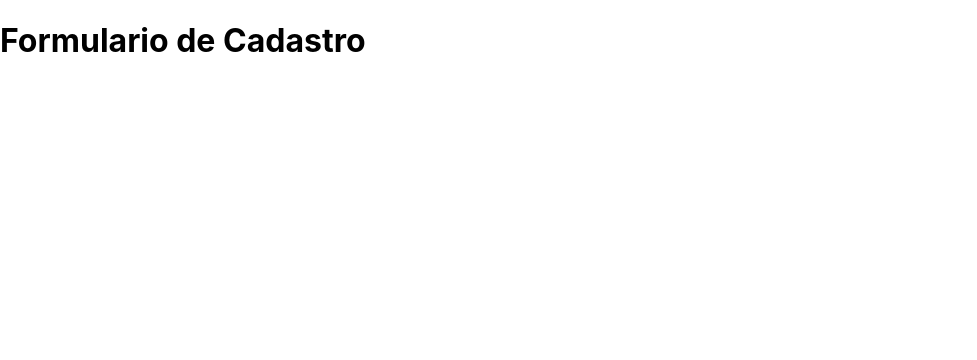
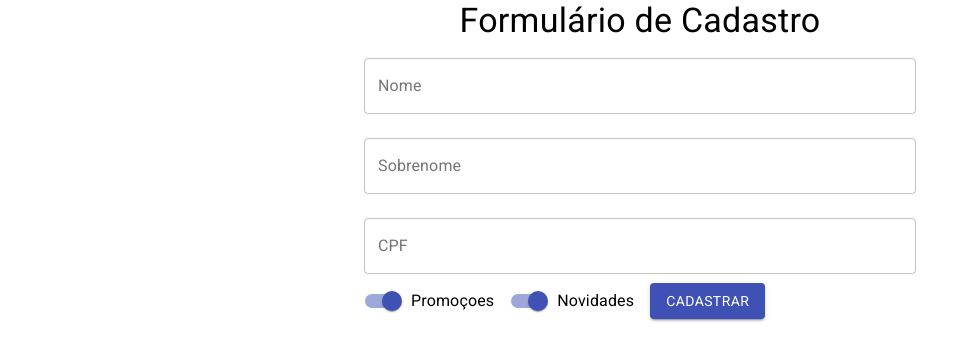
Before and after one commit to HerllonCardoso/formularioreact, a React (Create React App) app: page / in a window 1280 px wide. Shown: the top 360 px of the page, without its empty margins (0-977 px from the left). Built offline with nearby package versions, Linux system fonts and the light colour scheme.

Commit message:
feat: UI done, using MaterialUI

```diff
--- a/package.json
+++ b/package.json
@@ -3,9 +3,11 @@
   "version": "0.1.0",
   "private": true,
   "dependencies": {
+    "@material-ui/core": "^4.11.0",
     "@testing-library/jest-dom": "^4.2.4",
     "@testing-library/react": "^9.5.0",
     "@testing-library/user-event": "^7.2.1",
+    "fontsource-roboto": "^3.0.3",
     "react": "^16.13.1",
     "react-dom": "^16.13.1",
     "react-scripts": "3.4.3"
--- a/src/App.js
+++ b/src/App.js
@@ -1,9 +1,22 @@
-import React from "react";
+import React, { Component } from "react";
+import "./App.css";
+import FormularioCadastro from "./components/FormularioCadastro";
 
-import "./App.css";
+import { Container, Typography } from "@material-ui/core";
+import "fontsource-roboto";
 
-function App() {
-  return <h1>Formulario de Cadastro</h1>;
+class App extends Component {
+  state = {};
+  render() {
+    return (
+      <Container component="article" maxWidth="sm">
+        <Typography variant="h4" component="h1" align="center">
+          Formulário de Cadastro
+        </Typography>
+        <FormularioCadastro />
+      </Container>
+    );
+  }
 }
 
 export default App;
--- /dev/null
+++ b/src/components/FormularioCadastro/index.jsx
@@ -0,0 +1,50 @@
+import React from "react";
+import {
+  Button,
+  TextField,
+  Switch,
+  FormControlLabel,
+} from "@material-ui/core/";
+
+function FormularioCadastro() {
+  return (
+    <form action="">
+      <TextField
+        id="nome"
+        label="Nome"
+        variant="outlined"
+        margin="normal"
+        fullWidth
+      />
+      <TextField
+        id="sobrenome"
+        label="Sobrenome"
+        variant="outlined"
+        margin="normal"
+        fullWidth
+      />
+
+      <TextField
+        id="cpf"
+        label="CPF"
+        variant="outlined"
+        margin="normal"
+        fullWidth
+      />
+      <FormControlLabel
+        label="Promoçoes"
+        control={<Switch name="promocoes" defaultChecked color="primary" />}
+      />
+      <FormControlLabel
+        label="Novidades"
+        control={<Switch name="novidades" defaultChecked color="primary" />}
+      />
+
+      <Button type="submit" variant="contained" color="primary">
+        Cadastrar{" "}
+      </Button>
+    </form>
+  );
+}
+
+export default FormularioCadastro;
--- a/src/index.js
+++ b/src/index.js
@@ -13,4 +13,3 @@ ReactDOM.render(
 // If you want your app to work offline and load faster, you can change
 // unregister() to register() below. Note this comes with some pitfalls.
 // Learn more about service workers: https://bit.ly/CRA-PWA
-serviceWorker.unregister();
```
Also changed, not shown: src/components/FormularioCadastro/style.css (added), 1 other file (tests, documents, lock files or other folders).
